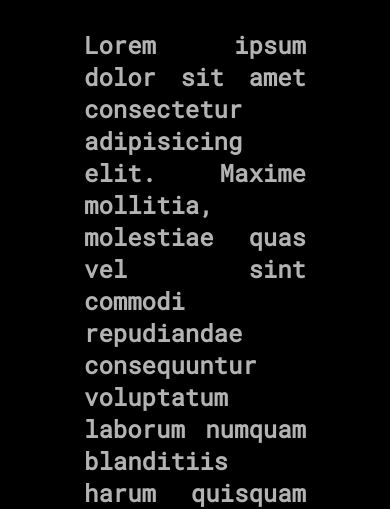
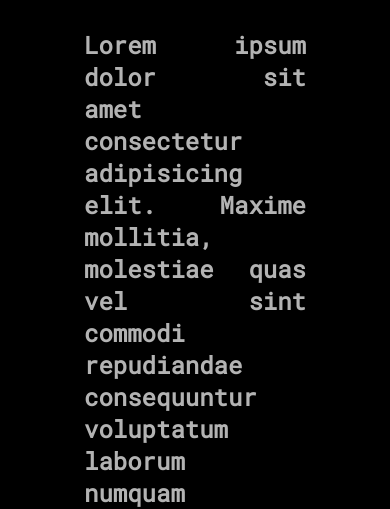
Before and after one commit to Ektaynot/HomePage, a plain HTML site: page blog/lamar/index.html in a window 390 px wide. Shown: the part 339-848 px from the top of the page. Drawn offline with Linux system fonts and the light colour scheme.

Commit message:
added word spacing for mobile

```diff
--- a/blog/lamar/styles.css
+++ b/blog/lamar/styles.css
@@ -13,3 +13,9 @@ body {
   padding: 3.5em;
 
 }
+
+@media only screen and (max-width: 600px) {
+  body {
+    word-spacing: 1rem;
+  }
+}
```
